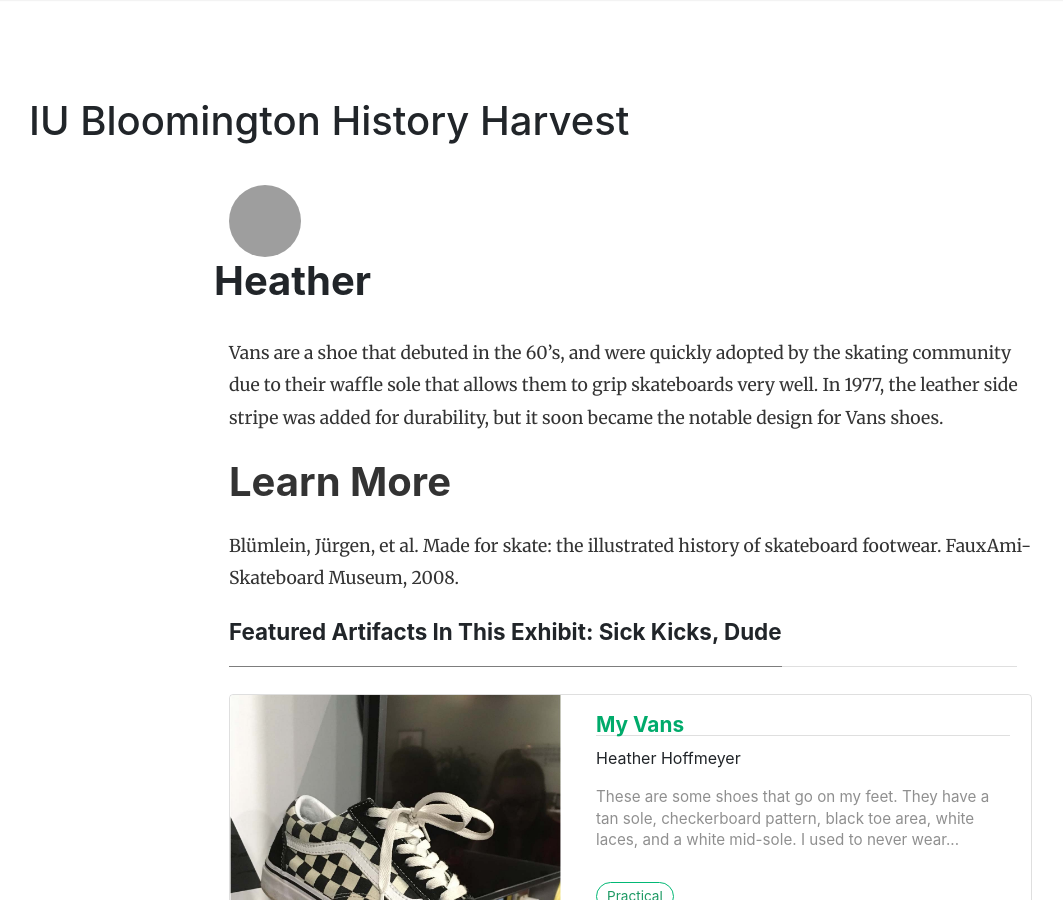
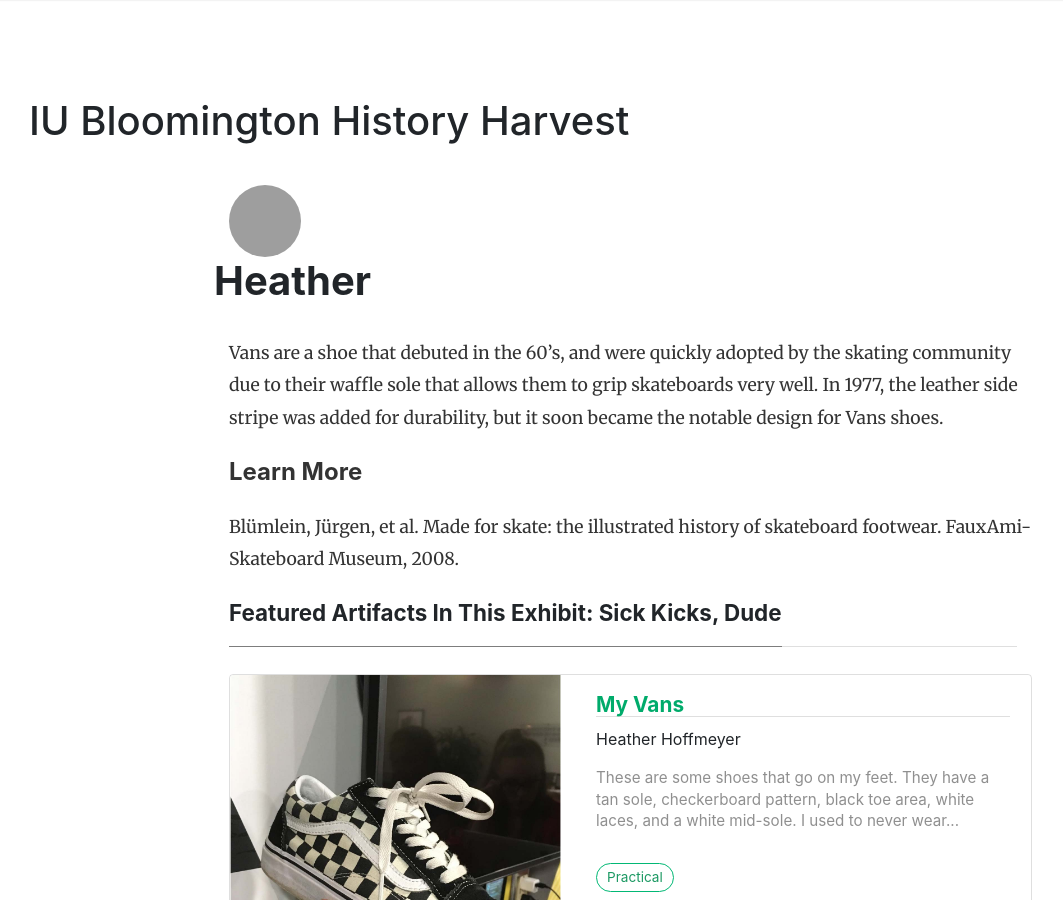
Before and after one commit to IUBHistoryHarvest/IUBHistoryHarvest.github.io, a Jekyll site: the page built from _stories/Heather.md, in a window 1280 px wide and 900 px high. Shown: the whole window, without its empty margins (56-1119 px from the left). Built offline with Jekyll 4.4.1, drawn with Linux system fonts in a browser that asks for light colours; nearby versions of some CDN libraries; comment, search, counter and statistics services are not loaded; grey boxes are pictures that could not be loaded.

```diff
--- a/_stories/Heather.md
+++ b/_stories/Heather.md
@@ -12,6 +12,6 @@ categories: [ Practical ]
 
 Vans are a shoe that debuted in the 60's, and were quickly adopted by the skating community due to their waffle sole that allows them to grip skateboards very well. In 1977, the leather side stripe was added for durability, but it soon became the notable design for Vans shoes.
 
-# Learn More
+#### Learn More
 
 Blümlein, Jürgen, et al. Made for skate: the illustrated history of skateboard footwear. FauxAmi-Skateboard Museum, 2008.
```
